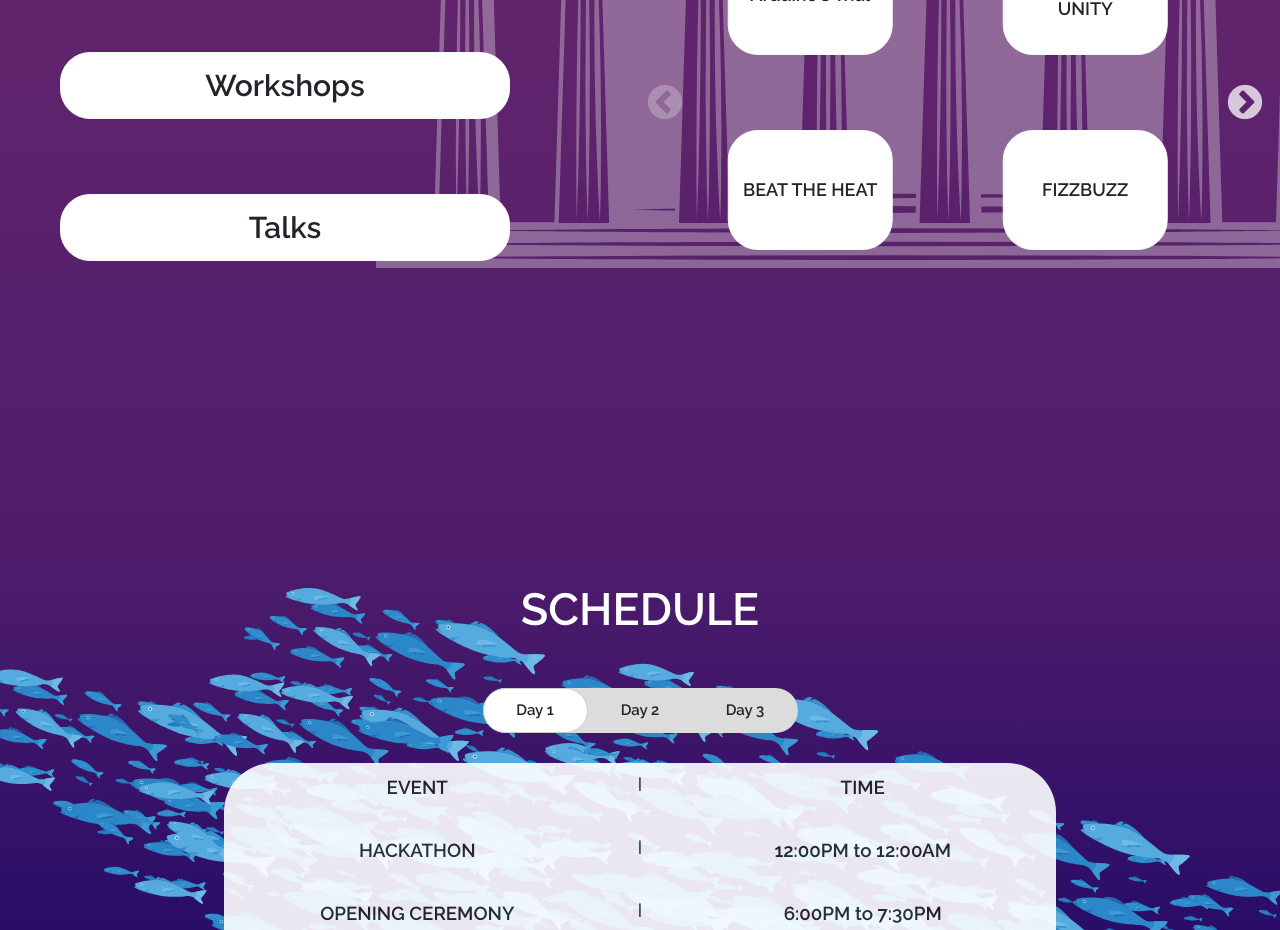
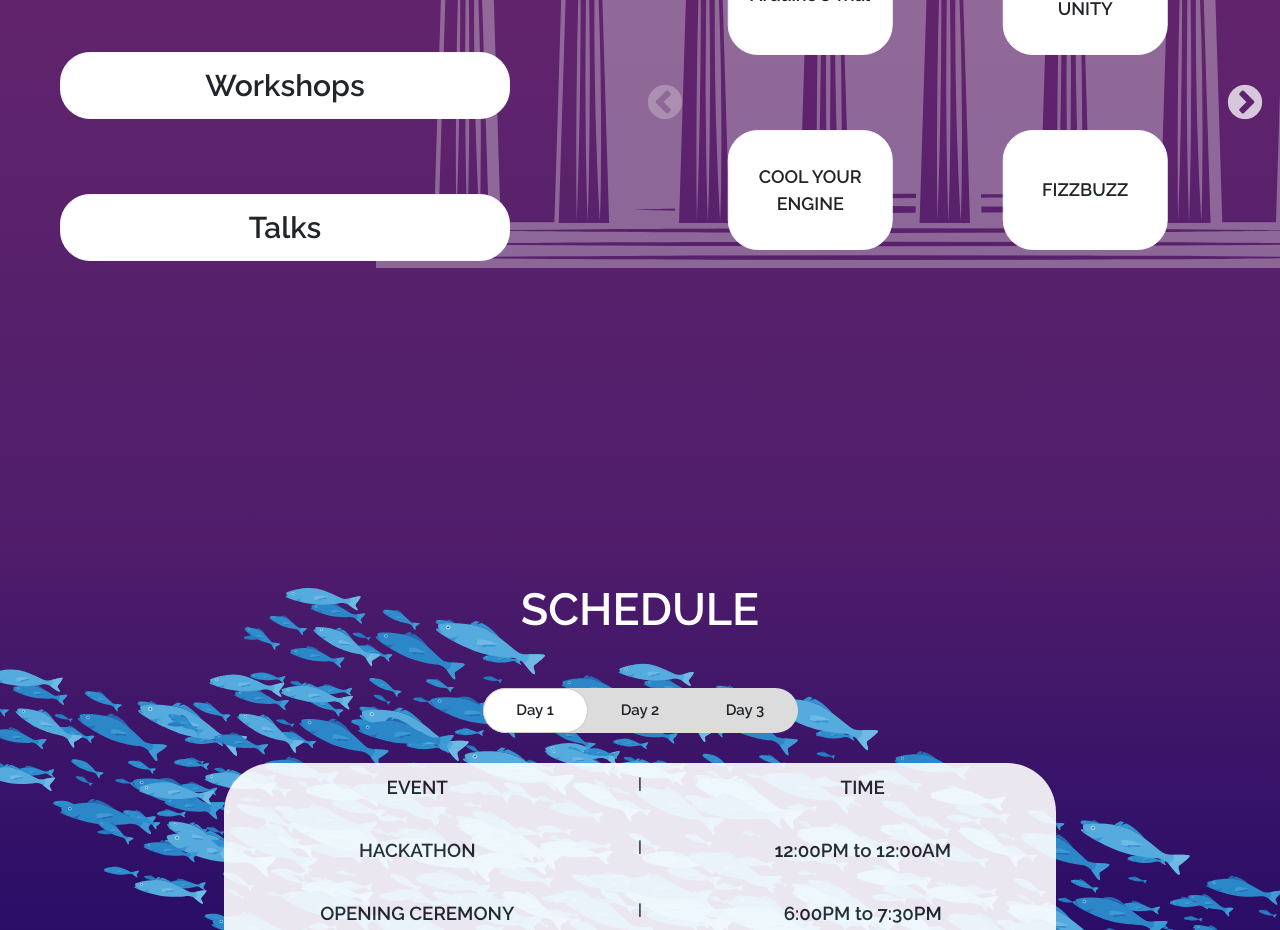
Before and after one commit to ayaniitgoa/TechFest, a React (Create React App) app: page / in a window 1280 px wide. Shown: the part 1900-2830 px from the top of the page. Built offline with nearby package versions, Linux system fonts and the light colour scheme.

Commit message:
Changed name of beat the heat

```diff
--- a/src/App.js
+++ b/src/App.js
@@ -15,7 +15,7 @@ function App() {
           <Route component={SiteContainer} path="/" exact />
           <Route
             component={IndividualEvent}
-            path="/event/:eventName(fizzbuzz|fiducia|beattheheat|arduinostrial|uniteforunity|chitchatwithchatbot|cyberexpert|framethecrane|hackoverflow|circuitaldilemma|pandorasboxctf|pythonizeeverything|takecharge|theillusivereality)"
+            path="/event/:eventName(fizzbuzz|fiducia|coolyourengine|arduinostrial|uniteforunity|chitchatwithchatbot|cyberexpert|framethecrane|hackoverflow|circuitaldilemma|pandorasboxctf|pythonizeeverything|takecharge|theillusivereality)"
             exact
           />
           <Route
--- a/src/Containers/EventsPage/competitionData.js
+++ b/src/Containers/EventsPage/competitionData.js
@@ -8,8 +8,8 @@ const competitionData = [
     numOfFields: 5,
   },
   {
-    eventName: "beattheheat",
-    label: "BEAT THE HEAT",
+    eventName: "coolyourengine",
+    label: "COOL YOUR ENGINE",
     posterLink: "beattheheat.png",
     eventText:
       "Don’t you hate it when things start boiling up? You’ll be required to use that passion, along with your technical abilities, to design a heat shield for a given engine so that it attains the lowest possible temperature. You also need to make sure that the heat is uniformly distributed throughout the engine, so that you don’t end up burning anyone’s rear. ",
--- a/src/Containers/IndividualEvent/IndividualEvent.css
+++ b/src/Containers/IndividualEvent/IndividualEvent.css
@@ -92,14 +92,15 @@
   }
 
   .ind-event-title {
-    font-size: 2rem;
+    font-size: 1.8rem;
     /* position: relative; */
     /* top: 30px; */
     position: relative;
     /* left: 50%; */
     text-align: center;
     /* transform: translateX(-50%); */
-    /* margin-left: 0; */
+    /* margin-left: -2px; */
+    /* width: 100%; */
   }
 
   .ind-event-poster {
--- a/src/Containers/IndividualEvent/eventData.js
+++ b/src/Containers/IndividualEvent/eventData.js
@@ -8,8 +8,8 @@ export const data = [
     numOfFields: 5,
   },
   {
-    eventName: "beattheheat",
-    label: "BEAT THE HEAT",
+    eventName: "coolyourengine",
+    label: "COOL YOUR ENGINE",
     posterLink: "beattheheat.png",
     eventText:
       "Don’t you hate it when things start boiling up? You’ll be required to use that passion, along with your technical abilities, to design a heat shield for a given engine so that it attains the lowest possible temperature. You also need to make sure that the heat is uniformly distributed throughout the engine, so that you don’t end up burning anyone’s rear. ",
```
